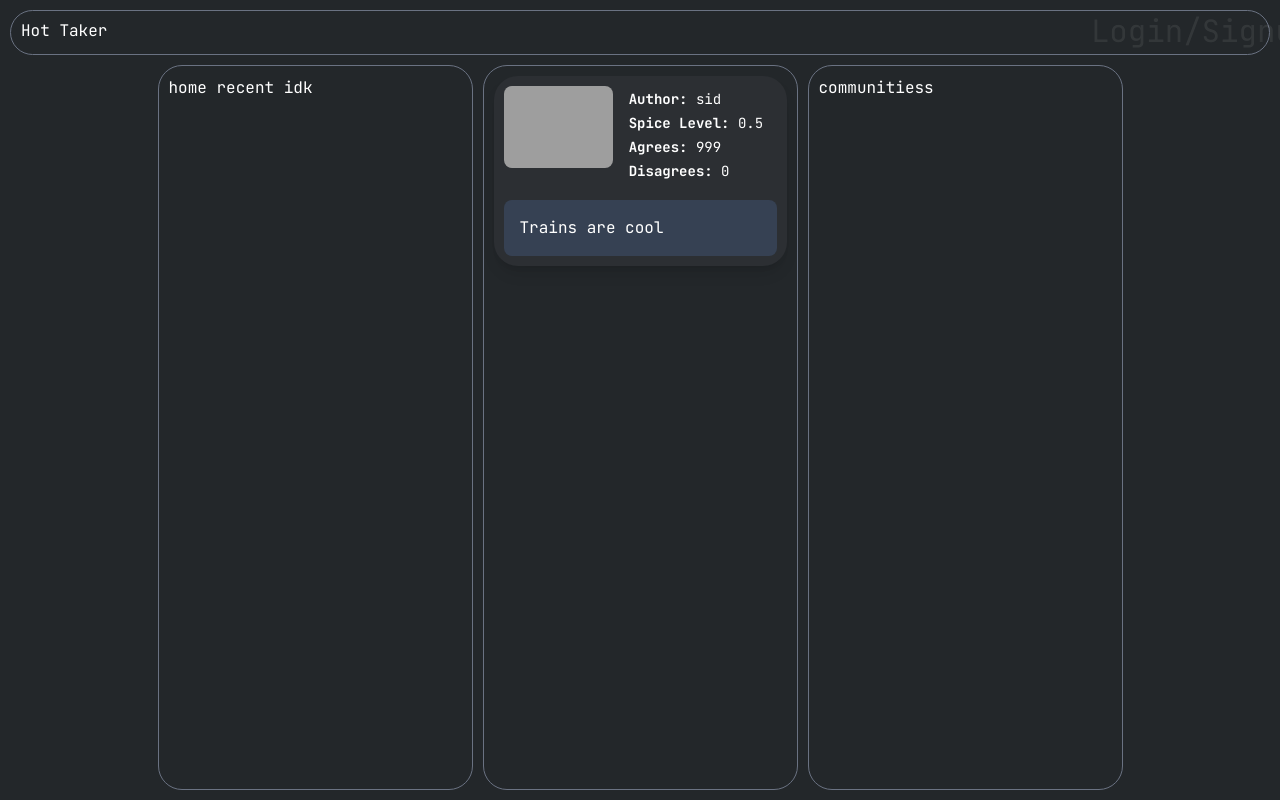
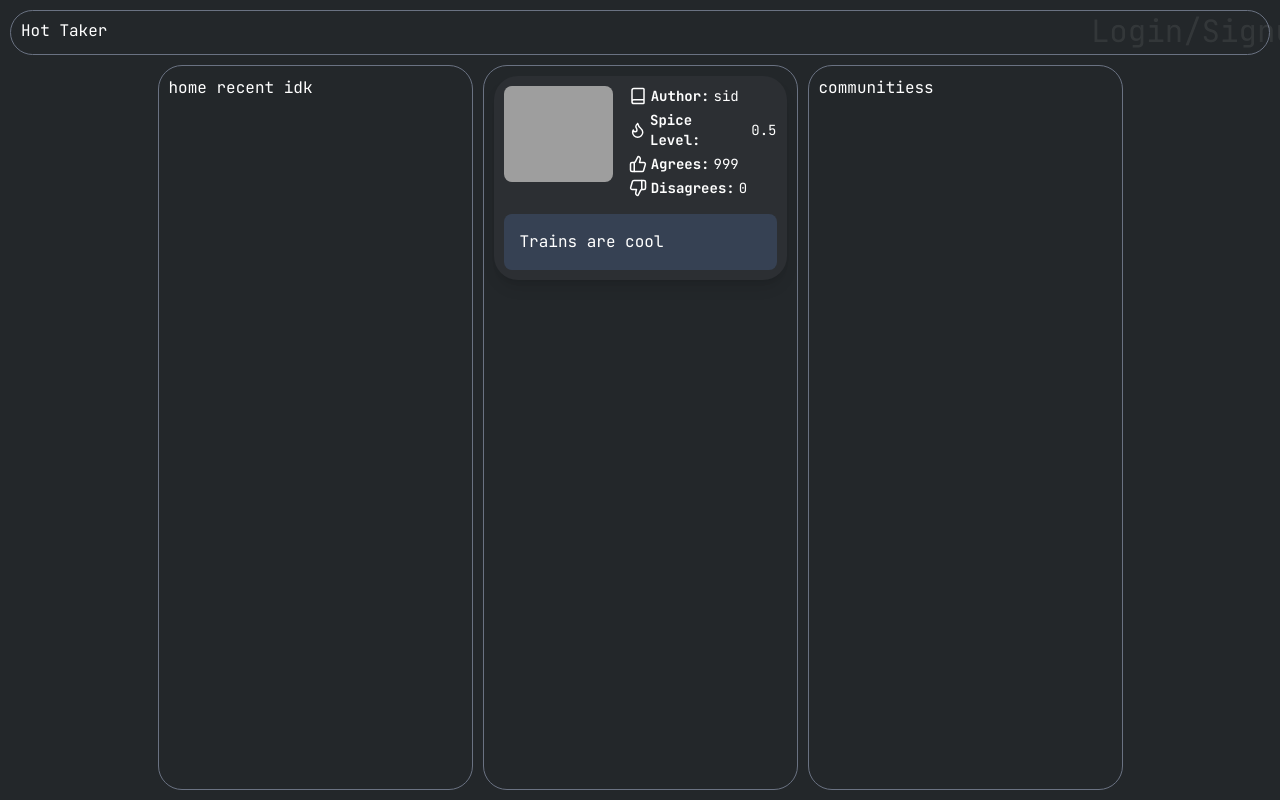
Before and after one commit to alexandros3015/hot-taker, a Next.js app: page / in a window 1280 px wide. Shown: the top 800 px of the page. Built offline with nearby package versions, Linux system fonts and the light colour scheme; grey boxes are pictures that could not be loaded.

Commit message:
Added lucide icons

```diff
--- a/app/page.tsx
+++ b/app/page.tsx
@@ -1,3 +1,5 @@
+import { Flame, Book, ThumbsDown, ThumbsUp } from 'lucide-react';
+
 export default function Home() {
 	const hotTakes = [
 		{
@@ -20,10 +22,10 @@ export default function Home() {
               <img src={value.image} alt="image" className="w-2/5 object-cover mb-4 rounded-lg" />
 
               <div className="space-y-1 text-sm flex flex-col justify-center">
-                <div><strong>Author: </strong>{value.author}</div>
-                <div><strong>Spice Level: </strong>{value.spice_level}</div>
-                <div><strong>Agrees: </strong>{value.agree}</div>
-                <div><strong>Disagrees: </strong>{value.disagree}</div>
+                <div className="flex items-center gap-1"><Book size={18} /><strong>Author: </strong>{value.author}</div>
+                <div className="flex items-center gap-1"><Flame size={18} /><strong>Spice Level: </strong>{value.spice_level}</div>
+                <div className="flex items-center gap-1"><ThumbsUp size={18} /><strong>Agrees: </strong>{value.agree}</div>
+                <div className="flex items-center gap-1"><ThumbsDown size={18} /><strong>Disagrees: </strong>{value.disagree}</div>
               </div>
   					</div>
 
--- a/package.json
+++ b/package.json
@@ -9,6 +9,7 @@
     "lint": "eslint"
   },
   "dependencies": {
+    "lucide-react": "^0.561.0",
     "next": "16.0.10",
     "react": "19.2.1",
     "react-dom": "19.2.1"
```
Also changed, not shown: 1 other file (tests, documents, lock files or other folders).
